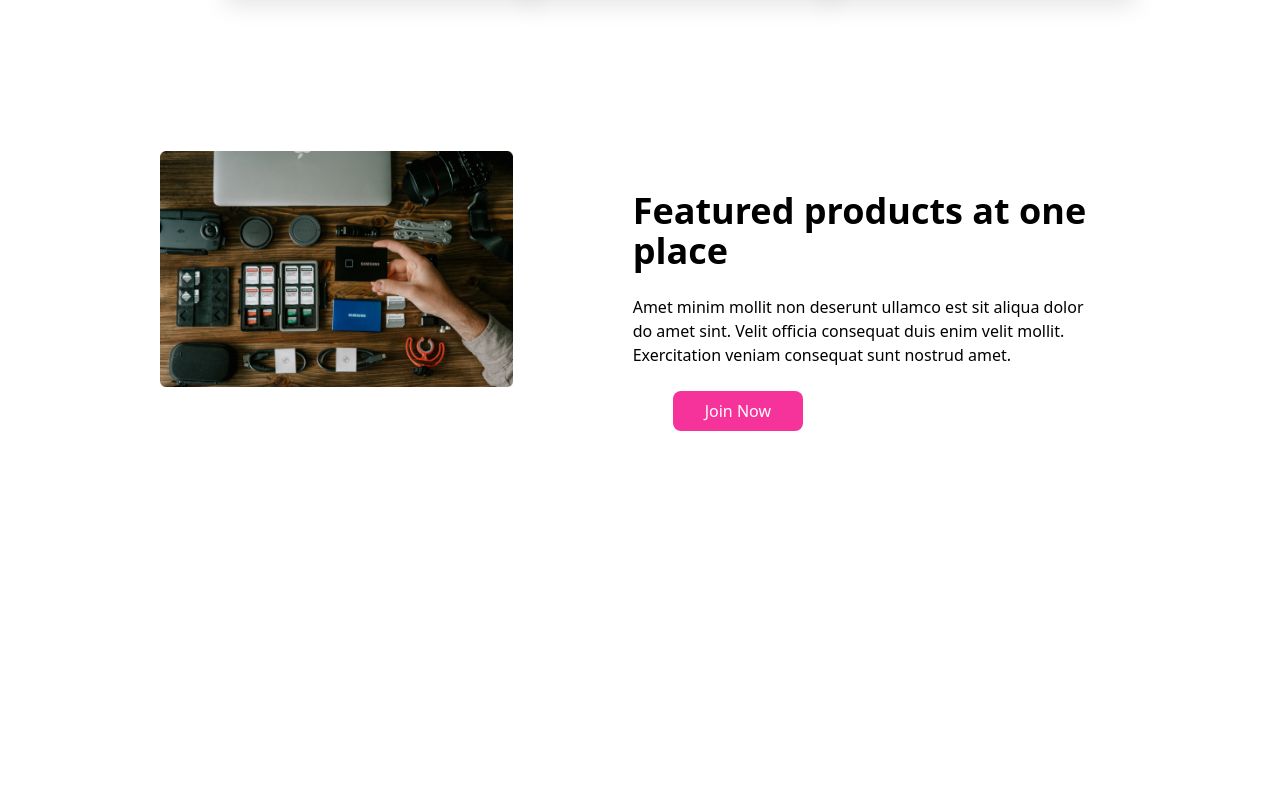
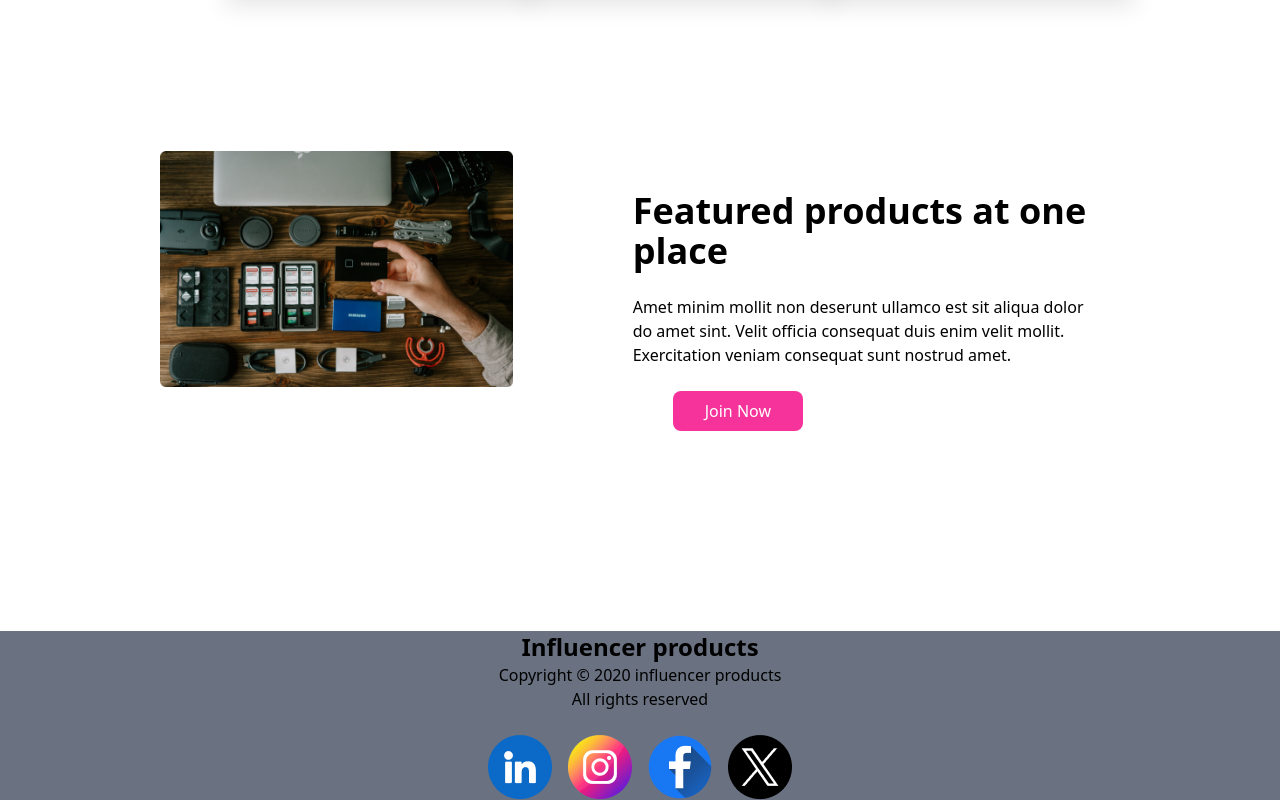
Before and after one commit to imran1476/Project-Influencer-gear, a plain HTML site: page index.html in a window 1280 px wide. Shown: the part 2538-3338 px from the top of the page. Before the commit the page ends 3169 px from the top, so only its background shows below. Drawn offline with nearby package versions, Linux system fonts and the light colour scheme.

Commit message:
last part

```diff
--- a/index.html
+++ b/index.html
@@ -225,8 +225,18 @@ Buyers protection possible!</p> <br>
         </div>
     </section>
  </main>
- <footer>
-
+ <footer class="text-center  bg-gray-500">
+<section class="">
+    <h2 class="text-2xl font-bold ">Influencer products</h2>
+<p>Copyright © 2020  influencer products</p>
+<p>All rights reserved</p><br>
+<div class="flex justify-center gap-4">
+    <img src="icons/Linkedin.png" alt="">
+    <img src="icons/Instagram.png" alt="">
+    <img src="icons/Facebook.png" alt="">
+    <img src="icons/Twitter.png" alt="">
+</div>
+</section>
  </footer>
 </body>
 </html>
```
Also changed, not shown: icons/Call.png (added), icons/Facebook.png (added), icons/Instagram.png (added), icons/Linkedin.png (added), icons/Twitter.png (added), icons/Website.png (added).
